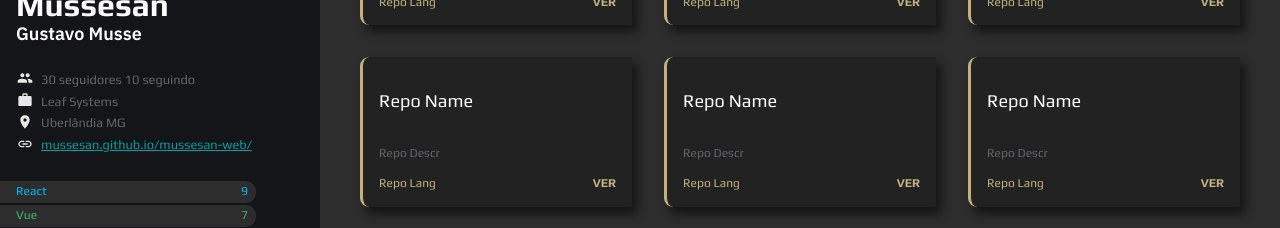
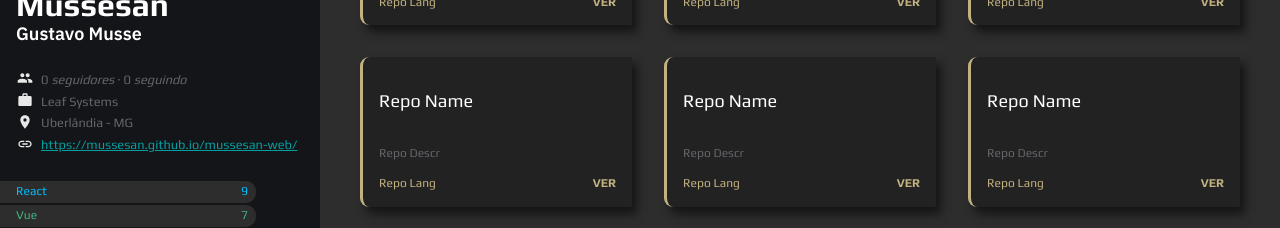
Before and after one commit to Mussesan/repositories-api, a React (Create React App) app: page /dashboard in a window 1280 px wide. Shown: the part 196-424 px from the top of the page. Built offline with nearby package versions, Linux system fonts and the light colour scheme.

Commit message:
update: dados mockados em profile

```diff
--- a/src/pages/Dashboard/Filter/styles.js
+++ b/src/pages/Dashboard/Filter/styles.js
@@ -8,8 +8,6 @@ export const ListLang = styled.ul`
     @media screen and (max-width: ${(props) => props.theme.breakpoints.md}) {
         grid-template-columns: auto auto;
     }
-
-
 `
 
 export const ItemList = styled.button`
@@ -73,7 +71,6 @@ export const ClearButton = styled.button`
     :hover {
         cursor: pointer;
         background-color: rgba(255,255,255,0.7);
-
         color: ${(props)=> props.theme.colors.black };
         box-shadow:  rgba(255,255,255,0.2) 0px 5px 10px 1px;
     }
--- a/src/pages/Dashboard/Profile/index.jsx
+++ b/src/pages/Dashboard/Profile/index.jsx
@@ -1,42 +1,57 @@
 import React from "react"
-
+import PropTypes  from "prop-types"
 import { MdGroup, MdWork, MdLocationOn, MdOutlineLink } from 'react-icons/md'
 
 import { Container, Header, Avatar, Login, Name, Inner, Data } from "./styles"
 
-export default function Profile(){
-
-
+function Profile({ user }){
 
     return(
         <Container>
             <Header>
-                <Avatar src="https://avatars.githubusercontent.com/u/87155946?v=4" />
-                <Login>Mussesan</Login>
-                <Name>Gustavo Musse</Name>
+                <Avatar src={user.avatar_url} />
+                <Login>{user.login}</Login>
+                <Name>{user.name}</Name>
             </Header>
 
             <Inner>
                 <Data>
                     <p><MdGroup /></p>
-                    30 seguidores 10 seguindo
+                    {user.followers}&nbsp;<i>seguidores</i>&nbsp;&middot;&nbsp;{user.following}&nbsp;<i>seguindo</i>
                 </Data>
-                <Data>
-                    <p><MdWork /></p>
-                    Leaf Systems
-                </Data>
+                    { user.company && (
+                        <Data>
+                            <p><MdWork /></p>
+                            {user.company}
+                        </Data>
+                    ) }
                 <Data>
                     <p><MdLocationOn /></p>
-                    Uberlândia MG
+                    {user.location}
                 </Data>
                 <Data>
                     <p><MdOutlineLink /></p>
                     <a href="https://mussesan.github.io/mussesan-web/"
                         target="_blank" rel="noreferrer"
-                        >mussesan.github.io/mussesan-web/
+                        >{user.blog}
                     </a>
                 </Data>
             </Inner>
         </Container>
     )
+};
+
+Profile.propTypes= {
+    user: PropTypes.shape({
+        login: PropTypes.string.isRequired,
+        name: PropTypes.string.isRequired,
+        avatar_url: PropTypes.string.isRequired,
+        followers: PropTypes.number.isRequired,
+        following: PropTypes.number.isRequired,
+        company: PropTypes.string,
+        blog: PropTypes.string,
+        location: PropTypes.string,
+    }).isRequired,
 }
+
+export default Profile
--- a/src/pages/Dashboard/Profile/styles.js
+++ b/src/pages/Dashboard/Profile/styles.js
@@ -1,7 +1,9 @@
 import styled from "styled-components";
 
 export const Container = styled.div`
-
+    @media screen and (max-width: ${(props)=> props.theme.breakpoints.md}){
+            padding: 0px 20px;
+    }
 `;
 
 export const Header = styled.div`
--- a/src/pages/Dashboard/Repositories2/Repo2/index.jsx
+++ b/src/pages/Dashboard/Repositories2/Repo2/index.jsx
@@ -5,12 +5,12 @@ import { Card, Name, Description, Footer,Lang, Link } from './styles'
 export default function Repo2(){
 
     return (
-    <Card>
+    <Card class="cardzin">
         <Name>Repo Name</Name>
         <Description>Repo Descr</Description>
         <Footer >
             <Lang>Repo Lang</Lang>
-            <Link href="https://github.com/Mussesan" target="_blank">Ver</Link>
+            <Link class="linkzin" href="https://github.com/Mussesan" target="_blank">Ver</Link>
         </Footer>
     </Card>
     )
--- a/src/pages/Dashboard/Repositories2/Repo2/styles.js
+++ b/src/pages/Dashboard/Repositories2/Repo2/styles.js
@@ -34,10 +34,10 @@ export const Footer = styled.footer`
 export const Lang = styled.span`
     color: inherit;
 `
+
 export const Link = styled.a`
     color: inherit;
     font-weight: bold;
     text-transform: uppercase;
     text-decoration: none;
-
 `
--- a/src/pages/Dashboard/index.jsx
+++ b/src/pages/Dashboard/index.jsx
@@ -5,14 +5,23 @@ import Repositories2 from "./Repositories2";
 
 import { Container, Sidebar, Main} from './styles'
 
+export default function Dashboard(){
 
+    const user = {
+        login: "Mussesan",
+        name: "Gustavo Musse",
+        avatar_url: "https://avatars.githubusercontent.com/u/87155946?v=4",
+        followers: 0,
+        following: 0,
+        company: 'Leaf Systems',
+        blog: 'https://mussesan.github.io/mussesan-web/',
+        location: 'Uberlândia - MG',
+    };
 
-export default function Dashboard(){
     return(
-
         <Container>
             <Sidebar>
-                <Profile />
+                <Profile user={user} />
                 <Filter />
             </Sidebar>
 
@@ -20,6 +29,5 @@ export default function Dashboard(){
                 <Repositories2 />
             </Main>
         </Container>
-
     )
 }
```
